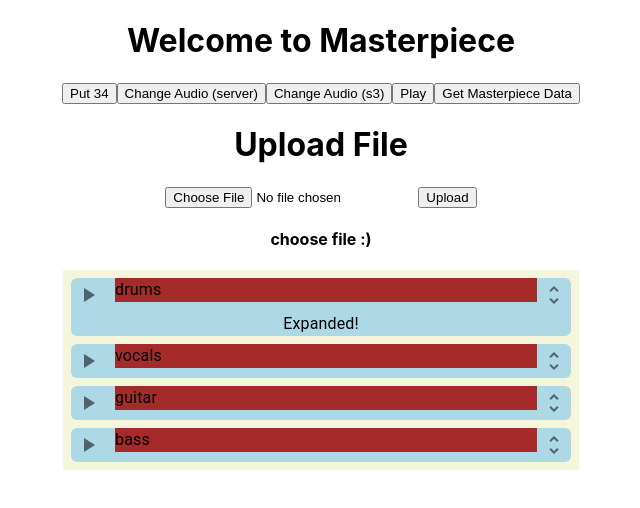
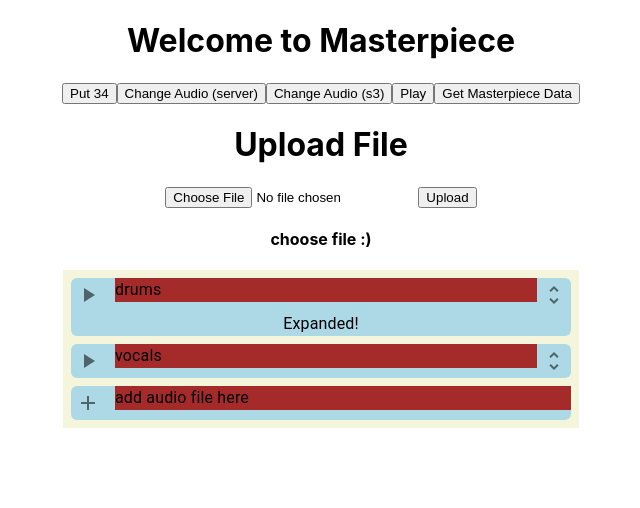
Before and after one commit to deancampagnolo/masterpiecereactjs, a React (Create React App) app: page / in a window 1280 px wide. Both pictures are taken after a click on the button 873 px from the left and 295 px from the top of the page. Shown: the top 508 px of the page, without its empty margins (319-959 px from the left). Built offline with nearby package versions, Linux system fonts and the light colour scheme.

Commit message:
added lint and hoisted state from snippet to snippet controller

```diff
--- a/package.json
+++ b/package.json
@@ -47,7 +47,8 @@
   },
   "devDependencies": {
     "@typescript-eslint/eslint-plugin": "^5.0.0",
-    "eslint-config-standard-with-typescript": "^24.0.0",
+    "eslint": "^8.0.1",
+    "eslint-config-standard-with-typescript": "^26.0.0",
     "eslint-plugin-import": "^2.25.2",
     "eslint-plugin-n": "^15.0.0",
     "eslint-plugin-promise": "^6.0.0",
--- a/src/Explore/Explore.tsx
+++ b/src/Explore/Explore.tsx
@@ -1,25 +1,25 @@
-import {FetchAudioBlob,  FetchPut} from "../RestOperations/RestOperations";
-import React, {useState} from "react";
-import Chooser from "./Chooser";
-import {GetMasterpieceData} from "../RestOperations/ServerRestOperations";
-import {GetS3Audio} from "./AudioUtil";
-import MPSnippet from "./MPSnippet";
-import MPSnippetContainer from "./MPSnippetContainer";
-import {Box} from "@mui/material";
-import Typography from "@mui/material/Typography";
+import { FetchAudioBlob, FetchPut } from '../RestOperations/RestOperations'
+import React, { useState } from 'react'
+import Chooser from './Chooser'
+import { GetMasterpieceData } from '../RestOperations/ServerRestOperations'
+import { GetS3Audio } from './AudioUtil'
+import MPSnippet from './Snippet/MPSnippet'
+import MPSnippetContainer from './Snippet/MPSnippetContainer'
+import { Box } from '@mui/material'
+import Typography from '@mui/material/Typography'
 
-export default function Explore() {
+export default function Explore () {
     // const [imageSrc, setImageSrc] = useState();
     // const [text, setText] = useState();
-    const [audioUrl, setAudioUrl] = useState(require("../9to5.mp3"));
+    const [audioUrl, setAudioUrl] = useState(require('../9to5.mp3'))
     // setAudioUrl(require("./9to5.mp3"));
     // useEffect(() => {
     //   FetchGetFile(setImageSrc);
     // }, []);
 
     const PlayAudio = async () => {
-        let audio = new Audio(audioUrl);
-        await audio.play();
+        const audio = new Audio(audioUrl)
+        await audio.play()
     }
 
     return (
@@ -27,16 +27,15 @@ export default function Explore() {
             <h1>Welcome to Masterpiece</h1>
 
             <div>
-                <button onClick={()=>FetchPut(34)}> Put 34</button>
-                <button onClick={() => FetchAudioBlob(setAudioUrl)}> Change Audio (server)</button>
-                <button onClick={() => GetS3Audio(setAudioUrl, "aRealHoot.mp3")}> Change Audio (s3)</button>
+                <button onClick={async () => { await FetchPut(34) }}> Put 34</button>
+                <button onClick={async () => { await FetchAudioBlob(setAudioUrl) }}> Change Audio (server)</button>
+                <button onClick={async () => { await GetS3Audio(setAudioUrl, 'aRealHoot.mp3') }}> Change Audio (s3)</button>
                 <button onClick={PlayAudio}> Play </button>
                 <button onClick={GetMasterpieceData}>Get Masterpiece Data</button>
-            <Chooser/>
+                <Chooser/>
             </div>
-            <MPSnippetContainer style={{backgroundColor:"beige", paddingTop:"4px", paddingBottom:"4px", paddingLeft:"8px", paddingRight:"8px", width:"500px"}}/>
-
+            <MPSnippetContainer style={{ backgroundColor: 'beige', paddingTop: '4px', paddingBottom: '4px', paddingLeft: '8px', paddingRight: '8px', width: '500px' }}/>
 
         </Box>
-    );
+    )
 }
--- a/src/Explore/MPSnippet.tsx
+++ /dev/null
@@ -1,58 +0,0 @@
-import * as React from 'react';
-import Accordion from '@mui/material/Accordion';
-import AccordionSummary from '@mui/material/AccordionSummary';
-import AccordionDetails from '@mui/material/AccordionDetails';
-import Typography from '@mui/material/Typography';
-import {PlayArrow, OpenInFull, UnfoldMore} from "@mui/icons-material";
-import {Box, Collapse, IconButton} from "@mui/material";
-import {useState} from "react";
-
-
-interface MPSnippetProps {
-    title: string;
-}
-
-export default function MPSnippet(props: MPSnippetProps) {
-
-    const [isExpanded, setIsExpanded] = useState(false);
-
-    return (
-
-        <div style={{backgroundColor: 'lightblue', width:'100%', borderRadius:'6px', marginTop: '4px', marginBottom: '4px'}}>
-            <Box display="flex" flexDirection="column">
-                <Box display="flex" flexDirection="row" style={{flex:1}}>
-                    <IconButton size="small">
-                        <PlayArrow/>
-                    </IconButton>
-
-                    <Typography align="left" style={{flex:10, marginLeft:"10px", height:"100%", backgroundColor:"brown"}}>
-                        {props.title}
-                    </Typography>
-                    <IconButton size="small" onClick={() => setIsExpanded(!isExpanded)}>
-                        <UnfoldMore/>
-                    </IconButton>
-                </Box>
-                <Collapse in={isExpanded} >
-                    <Typography>Expanded!</Typography>
-                    {/* WARNING THIS IS GETTING RENDERED EVEN IF 'in' IS FALSE*/}
-                    {/*{isExpanded ? <Typography>Expanded!</Typography> : undefined}*/}
-                </Collapse>
-            </Box>
-        </div>
-        // <Accordion>
-        //     <AccordionSummary
-        //         expandIcon={<OpenInFull/>}
-        //         aria-controls="panel1a-content"
-        //         id="panel1a-header"
-        //     >
-        //         <PlayArrow/>
-        //         <Typography>Play Song</Typography>
-        //     </AccordionSummary>
-        //     <AccordionDetails>
-        //         <Typography>
-        //             Expanded audio view
-        //         </Typography>
-        //     </AccordionDetails>
-        // </Accordion>
-    );
-}
--- a/src/Explore/MPSnippetContainer.tsx
+++ /dev/null
@@ -1,26 +0,0 @@
-import * as React from 'react';
-
-import Typography from '@mui/material/Typography';
-import {PlayArrow, OpenInFull} from "@mui/icons-material";
-import {Box} from "@mui/material";
-import MPSnippet from "./MPSnippet";
-
-
-interface MPSnippetContainerProps {
-    style?: React.CSSProperties;
-}
-
-export default function MPSnippetContainer(props: MPSnippetContainerProps) {
-    return (
-
-
-        <Box display="flex" flexDirection="column" justifyContent="center" alignItems="center" style={props.style}>
-            <MPSnippet title="drums"/>
-            <MPSnippet title="vocals"/>
-            <MPSnippet title="guitar"/>
-            <MPSnippet title="bass"/>
-        </Box>
-
-
-    );
-}
--- /dev/null
+++ b/src/Explore/Snippet/MPAddSnippet.tsx
@@ -0,0 +1,27 @@
+import * as React from 'react'
+import Typography from '@mui/material/Typography'
+import { Add } from '@mui/icons-material'
+import { Box, IconButton } from '@mui/material'
+import { ReactJSXElement } from '@emotion/react/types/jsx-namespace'
+
+interface MPAddSnippetProps {
+    title: string
+}
+
+export default function MPAddSnippet (props: MPAddSnippetProps): ReactJSXElement {
+    return (
+
+        <div style={{ backgroundColor: 'lightblue', width: '100%', borderRadius: '6px', marginTop: '4px', marginBottom: '4px' }}>
+            <Box display="flex" flexDirection="column">
+                <Box display="flex" flexDirection="row" style={{ flex: 1 }}>
+                    <IconButton size="small" onClick={() => {}}>
+                        <Add/>
+                    </IconButton>
+                    <Typography align="left" style={{ flex: 10, marginLeft: '10px', height: '100%', backgroundColor: 'brown' }}>
+                        {props.title}
+                    </Typography>
+                </Box>
+            </Box>
+        </div>
+    )
+}
--- /dev/null
+++ b/src/Explore/Snippet/MPSnippet.tsx
@@ -0,0 +1,75 @@
+import * as React from 'react'
+
+import Typography from '@mui/material/Typography'
+import { PlayArrow, UnfoldMore, Pause } from '@mui/icons-material'
+import { Box, Collapse, IconButton } from '@mui/material'
+import { useState } from 'react'
+import AudioController from '../Utils/AudioController'
+import { ReactJSXElement } from '@emotion/react/types/jsx-namespace'
+
+interface MPSnippetProps {
+    title: string
+    audioController: AudioController
+}
+
+export default function MPSnippet (props: MPSnippetProps): ReactJSXElement {
+    // const audioController = useRef(new AudioController(props.audio))
+
+    const [isExpanded, setIsExpanded] = useState(false)
+    const [isPlaying, setIsPlaying] = useState(false)
+    // isPlaying ? ()=>audioController.playAudio() : ()=>audioController.pauseAudio()
+
+    if (isPlaying) {
+        void props.audioController.playAudio()
+    } else {
+        void props.audioController.pauseAudio()
+    }
+
+    return (
+        <div style={{ backgroundColor: 'lightblue', width: '100%', borderRadius: '6px', marginTop: '4px', marginBottom: '4px' }}>
+            <Box display="flex" flexDirection="column">
+                <TopPortion title={props.title} isExpanded={isExpanded} setIsExpanded={setIsExpanded} isPlaying={isPlaying} onClick={() => { setIsPlaying(!isPlaying) }}/>
+                <CollapsablePortion isExpanded={isExpanded}/>
+            </Box>
+        </div>
+    )
+}
+
+interface TopPortionProps {
+    title: string
+    setIsExpanded: any
+    isExpanded: boolean
+    isPlaying: boolean
+    onClick: React.MouseEventHandler<HTMLButtonElement> | undefined
+}
+
+function TopPortion (props: TopPortionProps): ReactJSXElement {
+    return (
+        <Box display="flex" flexDirection="row" style={{ flex: 1 }}>
+            <IconButton size="small" onClick={props.onClick}>
+                {props.isPlaying ? <Pause/> : <PlayArrow/>}
+            </IconButton>
+
+            <Typography align="left" style={{ flex: 10, marginLeft: '10px', height: '100%', backgroundColor: 'brown' }}>
+                {props.title}
+            </Typography>
+            <IconButton size="small" onClick={() => props.setIsExpanded(!props.isExpanded)}>
+                <UnfoldMore/>
+            </IconButton>
+        </Box>
+    )
+}
+
+interface CollapsablePortionProps {
+    isExpanded: boolean
+}
+
+function CollapsablePortion (props: CollapsablePortionProps): ReactJSXElement {
+    return (
+        <Collapse in={props.isExpanded} >
+            <Typography>Expanded!</Typography>
+            {/* WARNING THIS IS GETTING RENDERED EVEN IF 'in' IS FALSE */}
+            {/* {isExpanded ? <Typography>Expanded!</Typography> : undefined} */}
+        </Collapse>
+    )
+}
--- /dev/null
+++ b/src/Explore/Snippet/MPSnippetContainer.tsx
@@ -0,0 +1,31 @@
+import * as React from 'react'
+
+import { Box } from '@mui/material'
+import MPSnippet from './MPSnippet'
+import MPAddSnippet from './MPAddSnippet'
+import { ReactJSXElement } from '@emotion/react/types/jsx-namespace'
+import { useRef } from 'react'
+import AudioController from '../Utils/AudioController'
+
+interface MPSnippetContainerProps {
+    style?: React.CSSProperties
+}
+
+export default function MPSnippetContainer (props: MPSnippetContainerProps): ReactJSXElement {
+    // eslint-disable-next-line @typescript-eslint/no-var-requires
+    const audioControllers = useRef([new AudioController(require('../../9to5.mp3')), new AudioController(require('../../abc.wav'))])
+    audioControllers.current.push()
+
+    return (
+
+        <Box display="flex" flexDirection="column" justifyContent="center" alignItems="center" style={props.style}>
+            <MPSnippet title="drums" audioController={audioControllers.current[0]}/>
+            <MPSnippet title="vocals" audioController={audioControllers.current[1]}/>
+            {/* <MPSnippet title="master" audioController={}/> */}
+            {/* <MPSnippet title="guitar"/> */}
+            {/* <MPSnippet title="bass"/> */}
+            <MPAddSnippet title="add audio file here"/>
+        </Box>
+
+    )
+}
--- /dev/null
+++ b/src/Explore/Utils/AudioController.ts
@@ -0,0 +1,16 @@
+
+export default class AudioController {
+    private readonly audio
+
+    constructor (audioUrl: string) {
+        this.audio = new Audio(audioUrl)
+    }
+
+    async playAudio (): Promise<void> {
+        await this.audio.play()
+    }
+
+    async pauseAudio (): Promise<void> {
+        this.audio.pause()
+    }
+}
```
Also changed, not shown: src/Explore/AudioUtil.ts (+5 -6 lines), src/RestOperations/ServerRestOperations.ts (+28 -30 lines), .eslintrc.json (added), 1 other file (tests, documents, lock files or other folders).
